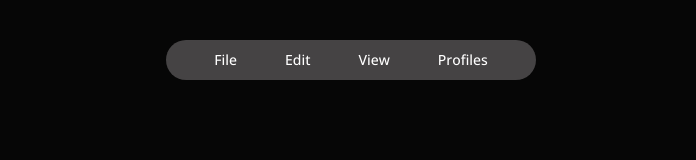
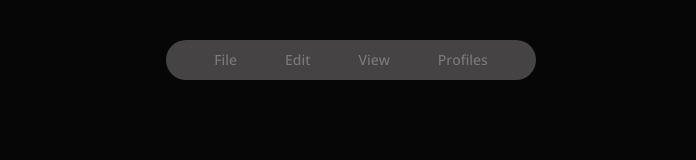
Before and after one commit to open-xyz/Paradox, a Next.js app: page / in a window 1280 px wide. Shown: the top 160 px of the page, without its empty margins (289-985 px from the left). Built offline with nearby package versions, Linux system fonts and the light colour scheme.

Commit message:
modified navbar

```diff
--- a/components/header/Header.tsx
+++ b/components/header/Header.tsx
@@ -19,7 +19,7 @@ type HeaderProps = {};
 const Header: React.FC<HeaderProps> = () => {
 	return (
 		<div className='fixed w-full top-[5%] flex justify-center'>
-			<Menubar className='flex items-center justify-center gap-5 text-white border-none rounded-full w-fit px-9 bg-arcMenuBg'>
+			<Menubar className='flex items-center justify-center gap-5 hover:text-white text-secondaryGrey border-none rounded-full w-fit px-9 bg-arcMenuBg'>
 				<MenubarMenu>
 					<MenubarTrigger>File</MenubarTrigger>
 					<MenubarContent>
--- a/tailwind.config.js
+++ b/tailwind.config.js
@@ -19,6 +19,8 @@ module.exports = {
       colors: {
         arcBackground: "#060606",
         arcMenuBg: '#454344',
+        primaryGrey: '#474344',
+        secondaryGrey:'#7c797a',
         border: "hsl(var(--border))",
         input: "hsl(var(--input))",
         ring: "hsl(var(--ring))",
```
Also changed, not shown: 1 other file (tests, documents, lock files or other folders).
